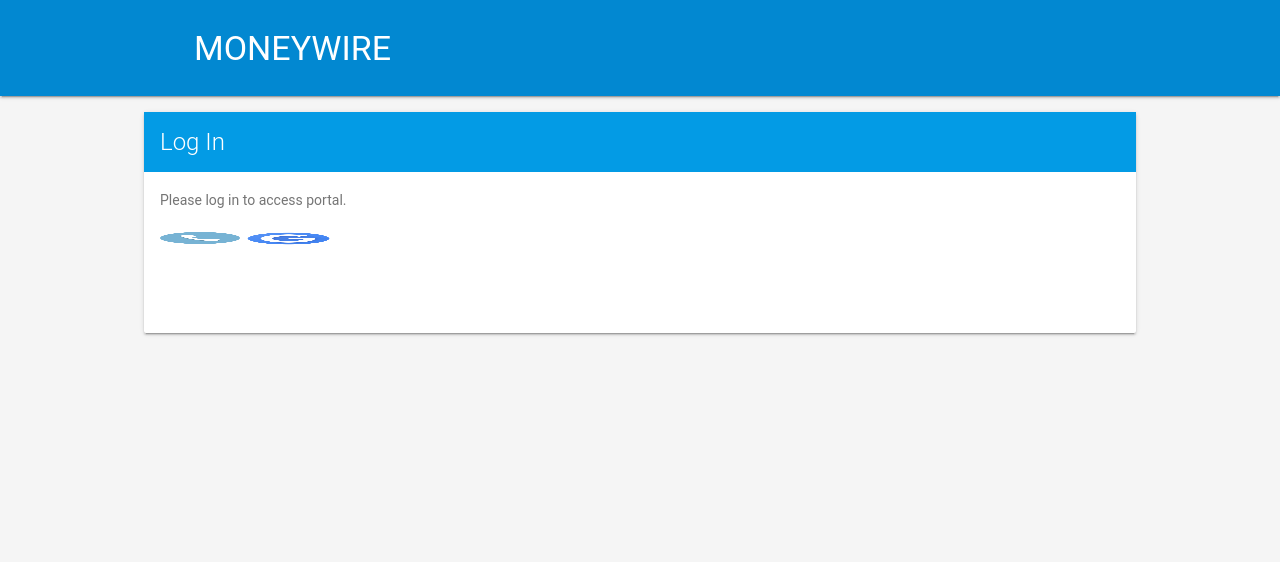
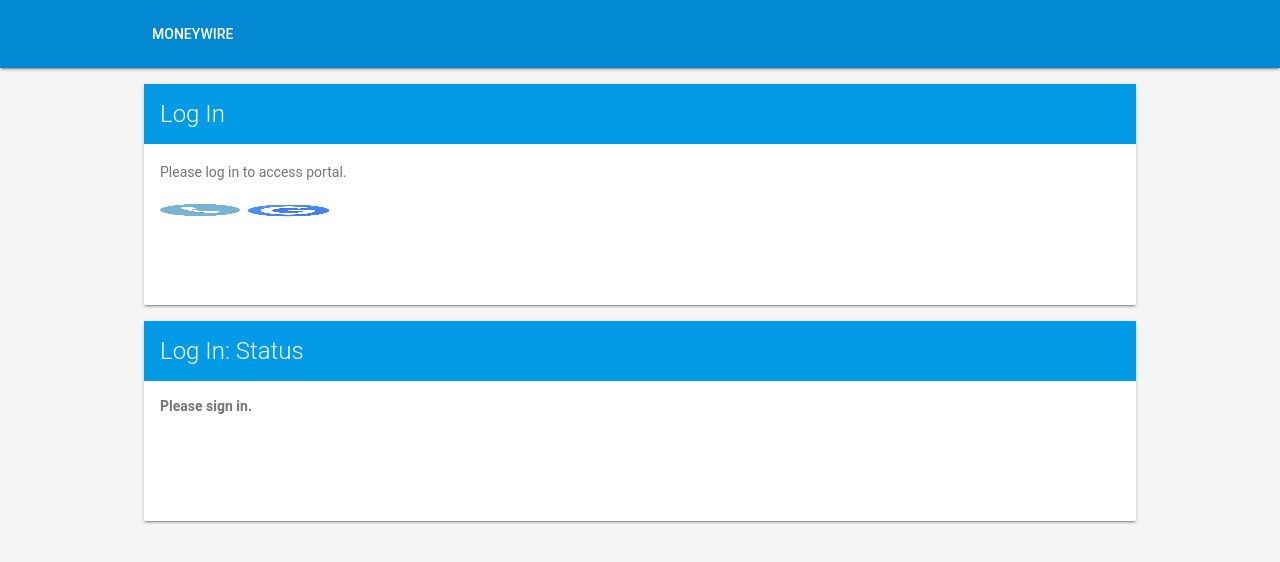
Before and after one commit to IndianHill/MoneyWire, a plain HTML site: page web/index.html in a window 1280 px wide. Drawn offline with nearby package versions, Linux system fonts and the light colour scheme; some packages are replaced by stand-ins of ours; no server answers.

Commit message:
Fixing index for login session

```diff
--- a/web/index.html
+++ b/web/index.html
@@ -27,16 +27,68 @@ limitations under the License.
   <script src="/__/firebase/4.0.0/firebase-app.js"></script>
   <script src="/__/firebase/4.0.0/firebase-auth.js"></script>
   <script src="/__/firebase/init.js"></script>
+  <script type="text/javascript">
+    /**
+    * Function to sing out of session
+    */
+    function userSignOut() {
+      if (firebase.auth().currentUser) {
+        firebase.auth().signOut();
+      }
+    }
 
+    /**
+     * initApp handles setting up UI event listeners and registering Firebase auth listeners:
+     *  - firebase.auth().onAuthStateChanged: This listener is called when the user is signed in or
+     *    out, and that is where we update the UI.
+     */
+    function initApp() {
+      document.getElementById('btn-sign-out').hidden = true;
+      document.getElementById('panel-login').hidden = false;
+      // Listening for auth state changes.
+      // [START authstatelistener]
+      firebase.auth().onAuthStateChanged(function(user) {
+        if (user) {
+          // User is signed in.
+          // var displayName = user.displayName;
+          // var email = user.email;
+          // var emailVerified = user.emailVerified;
+          // var photoURL = user.photoURL;
+          // var isAnonymous = user.isAnonymous;
+          // var uid = user.uid;
+          // var providerData = user.providerData;
+          document.getElementById('btn-sign-out').hidden = false;
+          document.getElementById('panel-login').hidden = true;
+          document.getElementById('sign-in-status').textContent = 'Signed in user:'+JSON.stringify(user, null, '  ');
+        } else {
+          // User is signed out.
+          document.getElementById('btn-sign-out').hidden = true;
+          document.getElementById('panel-login').hidden = false;
+          document.getElementById('sign-in-status').textContent = 'Please sign in.';
+        }
+      });
+
+      // Event listeners
+      document.getElementById('btn-sign-out').addEventListener('click', userSignOut, false);
+    }
+    window.onload = function() {
+      initApp();
+    };
+  </script>
 </head>
 <body>
 <div class="demo-layout mdl-layout mdl-js-layout mdl-layout--fixed-header">
 
   <!-- Header section containing title -->
   <header class="mdl-layout__header mdl-color-text--white mdl-color--light-blue-700">
-    <div class="mdl-cell mdl-cell--12-col mdl-cell--12-col-tablet mdl-grid">
-      <div class="mdl-layout__header-row mdl-cell mdl-cell--12-col mdl-cell--12-col-tablet mdl-cell--8-col-desktop">
-        <h3>MONEYWIRE</h3>
+    <div>
+      <div class="mdl-grid">
+          <div class="mdl-cell mdl-cell--9-col">
+              <button class="mdl-button mdl-js-button mdl-color-text--white" id="home">MONEYWIRE</button>
+          </div>
+          <div class="mdl-cell mdl-cell--3-col" >
+            <button class="mdl-button mdl-js-button mdl-button--raised mdl-js-ripple-effect mdl-color--white" id="btn-sign-out">SIGN-OUT</button>
+          </div>
       </div>
     </div>
   </header>
@@ -45,7 +97,7 @@ limitations under the License.
     <div class="mdl-cell mdl-cell--12-col mdl-cell--12-col-tablet mdl-grid">
 
       <!-- Container for the Table of content -->
-      <div class="mdl-card mdl-shadow--2dp mdl-cell mdl-cell--12-col mdl-cell--12-col-tablet mdl-cell--12-col-desktop">
+      <div id='panel-login' class="mdl-card mdl-shadow--2dp mdl-cell mdl-cell--12-col mdl-cell--12-col-tablet mdl-cell--12-col-desktop">
         <div class="mdl-card__title mdl-color--light-blue-600 mdl-color-text--white">
           <h2 class="mdl-card__title-text">Log In</h2>
         </div>
@@ -61,6 +113,16 @@ limitations under the License.
         </div>
       </div>
 
+      <!-- Container for the Table of content -->
+      <div class="mdl-card mdl-shadow--2dp mdl-cell mdl-cell--12-col mdl-cell--12-col-tablet mdl-cell--12-col-desktop">
+        <div class="mdl-card__title mdl-color--light-blue-600 mdl-color-text--white">
+          <h2 class="mdl-card__title-text">Log In: Status</h2>
+        </div>
+        <div class="mdl-card__supporting-text mdl-color-text--grey-600">
+          <span id="sign-in-status">Unknown</span>
+        </div>
+      </div>
+
     </div>
   </main>
 </div>
```
Also changed, not shown: web/google-popup.html (+1 -1 lines), 2 other files.
